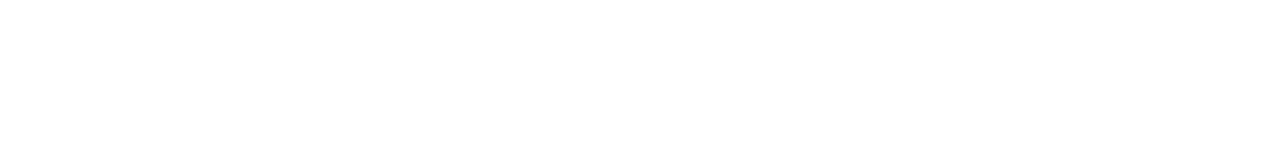
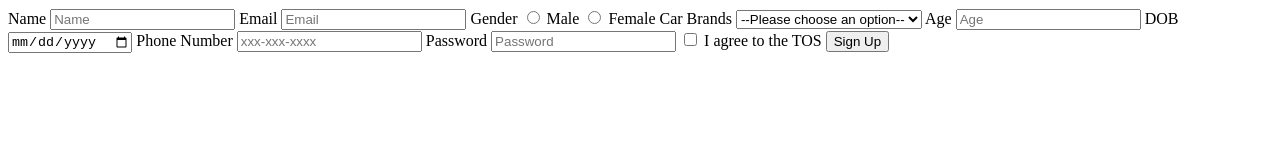
Before and after one commit to acciojob/signup-form-car-arjun-chand, a website: page main.html in a window 1280 px wide. Drawn offline with Linux system fonts and the light colour scheme.

Commit message:
created a submission

```diff
--- a/main.html
+++ b/main.html
@@ -8,6 +8,48 @@
 
 <body>
 	<!-- the entire body must be written by student -->
+	<form action="#" method="post">
+    <label for="name">Name</label>
+    <input type="text" id="name" name="name" placeholder="Name" required>
+
+    <label for="email">Email</label>
+    <input type="email" id="email" name="email" placeholder="Email" required>
+
+    <label>Gender</label>
+    <label for="gender_m">
+      <input type="radio" id="gender_m" name="gender" required> Male
+    </label>
+    <label for="gender_f">
+      <input type="radio" id="gender_f" name="gender" required> Female
+    </label>
+
+    <label for="cars">Car Brands</label>
+    <select id="cars" name="cars" required>
+      <option value="" disabled selected>--Please choose an option--</option>
+      <option value="toyota">Toyota</option>
+      <option value="ford">Ford</option>
+      <option value="honda">Honda</option>
+      <!-- Add more options as needed -->
+    </select>
+
+    <label for="age">Age</label>
+    <input type="number" id="age" name="age" placeholder="Age" required>
+
+    <label for="dob">DOB</label>
+    <input type="date" id="dob" name="dob" required>
+
+    <label for="tel">Phone Number</label>
+    <input type="tel" id="tel" name="tel" placeholder="xxx-xxx-xxxx">
+
+    <label for="password">Password</label>
+    <input type="password" id="password" name="password" placeholder="Password" required>
+
+    <label>
+      <input type="checkbox" id="tos" name="tos" required> I agree to the TOS
+    </label>
+
+    <button type="submit">Sign Up</button>
+  </form>
     <script type="text/javascript" src="./script.js">
 </script>
 
```
